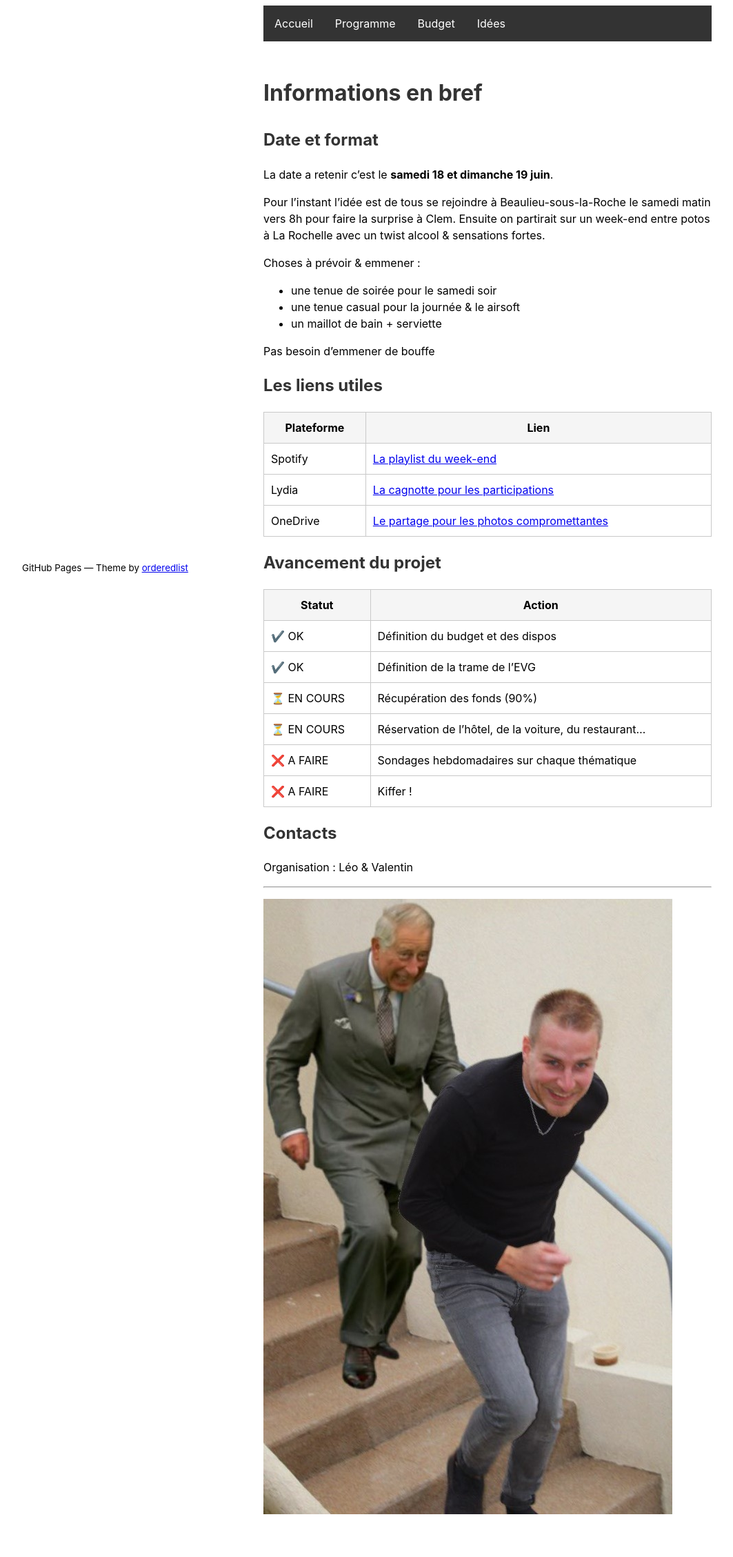
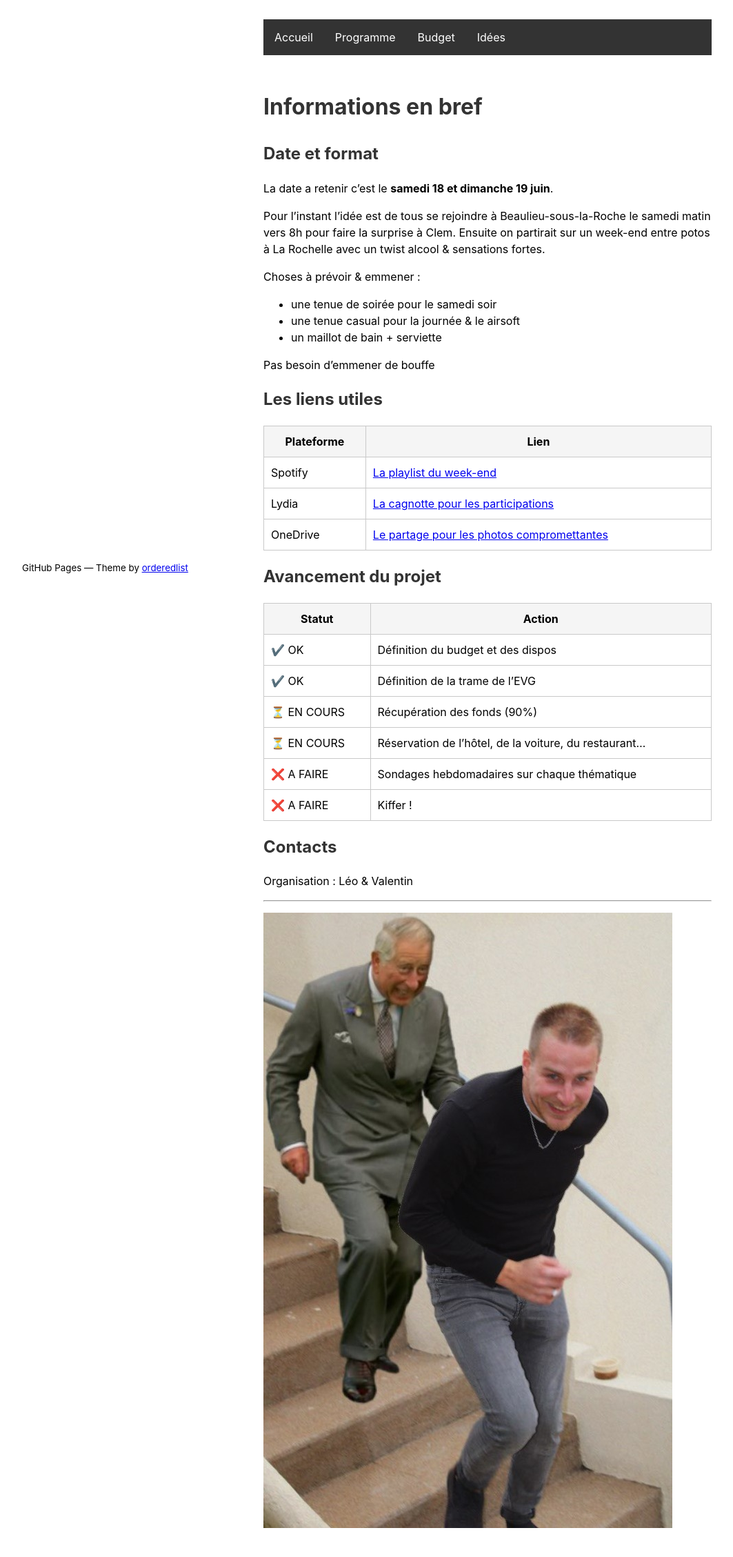
Before and after one commit to leobouard/leobouard.github.io, a Jekyll site: the page built from evg/index.md, in a window 1280 px wide. Shown: the whole page at 69% size, without its empty margins (108-1171 px from the left). Built offline with Jekyll 4.4.1, drawn with Linux system fonts in a browser that asks for light colours; a script that is not in the unit is left out; our own code applies the rules of GitHub Pages for plain Markdown files; before the commit the page ends 2217 px from its top, so only the background shows below that.

Commit message:
Update evg.html

```diff
--- a/_layouts/evg.html
+++ b/_layouts/evg.html
@@ -19,6 +19,12 @@
 
 {% seo %}
     <style>
+	html {
+		width: 100%;
+		padding: 20px;
+	    }
+
+
       ul.navbar {
         list-style-type: none;
         margin: 0;
```
